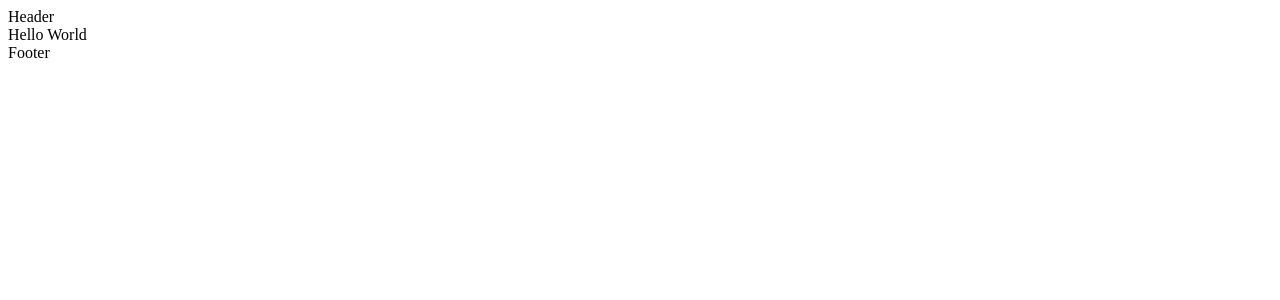
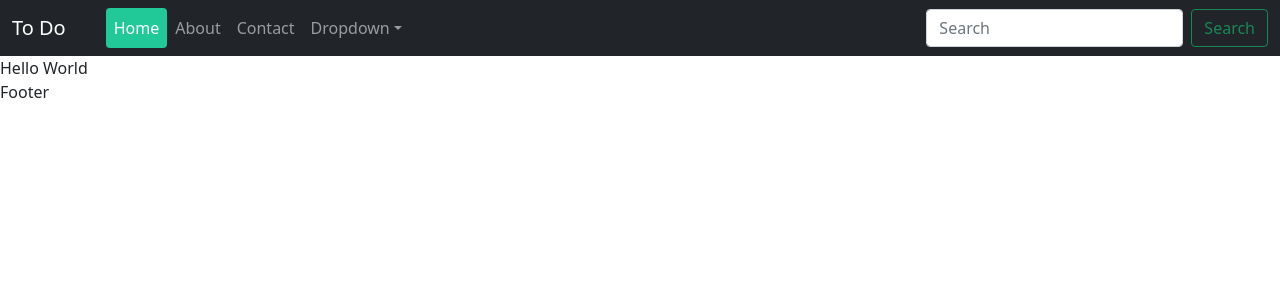
Before and after one commit to ryanpatenio/learning-react, a React (Vite) app: page / in a window 1280 px wide. Shown: the top 300 px of the page. Built offline with nearby package versions, Linux system fonts and the light colour scheme.

Commit message:
add navbar with custom css for active link

```diff
--- a/index.html
+++ b/index.html
@@ -5,9 +5,11 @@
     <link rel="icon" type="image/svg+xml" href="/vite.svg" />
     <meta name="viewport" content="width=device-width, initial-scale=1.0" />
     <title>Vite + React</title>
+    <link href="https://cdn.jsdelivr.net/npm/bootstrap@5.0.2/dist/css/bootstrap.min.css" rel="stylesheet" integrity="sha384-EVSTQN3/azprG1Anm3QDgpJLIm9Nao0Yz1ztcQTwFspd3yD65VohhpuuCOmLASjC" crossorigin="anonymous">
   </head>
   <body>
     <div id="root"></div>
     <script type="module" src="/src/index.jsx"></script>
+    <script src="https://cdn.jsdelivr.net/npm/bootstrap@5.0.2/dist/js/bootstrap.bundle.min.js" integrity="sha384-MrcW6ZMFYlzcLA8Nl+NtUVF0sA7MsXsP1UyJoMp4YLEuNSfAP+JcXn/tWtIaxVXM" crossorigin="anonymous"></script>
   </body>
 </html>
--- a/package.json
+++ b/package.json
@@ -12,7 +12,8 @@
   "dependencies": {
     "dotenv": "^16.5.0",
     "react": "^19.0.0",
-    "react-dom": "^19.0.0"
+    "react-dom": "^19.0.0",
+    "react-router-dom": "^7.5.1"
   },
   "devDependencies": {
     "@eslint/js": "^9.22.0",
--- /dev/null
+++ b/src/assets/navbar.css
@@ -0,0 +1,5 @@
+.navbar-dark .navbar-nav .custom-active {
+    background-color: #20c997;
+    border-radius: 4px; /* optional rounded corners */
+    color: white !important; /* optional text color */
+  }
--- a/src/index.jsx
+++ b/src/index.jsx
@@ -1,9 +1,12 @@
 import { StrictMode } from 'react'
 import { createRoot } from 'react-dom/client'
 import App from './App.jsx'
+import { BrowserRouter } from 'react-router-dom'
 
 createRoot(document.getElementById('root')).render(
   <StrictMode>
-    <App />
+    <BrowserRouter>
+       <App />
+    </BrowserRouter>
   </StrictMode>,
 )
--- a/src/shared/Layouts/RootLayout.jsx
+++ b/src/shared/Layouts/RootLayout.jsx
@@ -1,11 +1,11 @@
 import React from 'react'
-import Header from '../Partials/Header'
 import Footer from '../Partials/Footer'
+import NavBar from '../Partials/NavBar'
 
 const RootLayout = ({children}) => {
   return (
     <div className='main-root'>
-        <Header />
+       <NavBar />
             {children}
         <Footer />
     </div>
--- /dev/null
+++ b/src/shared/Partials/NavBar.jsx
@@ -0,0 +1,101 @@
+import React from 'react'
+import { NavLink, useLocation } from 'react-router-dom'
+import '../../assets/navbar.css';
+
+
+
+const NavBar = () => {
+
+    const navLinks = [
+        { path: '/', label: 'Home' },
+        { path: '/about', label: 'About' },
+        { path: '/contact', label: 'Contact' },
+
+      ];
+    const location = useLocation();
+    const dropdownPath = ['/action','/another','/something'];
+
+    const isDropdownActive = dropdownPath.includes(location.pathname);
+
+  return (
+    <>
+    <nav className="navbar navbar-expand-lg navbar-dark bg-dark">
+        <div className="container-fluid">
+            <a className="navbar-brand" href="/">To Do</a>
+
+            <button className="navbar-toggler" type="button" data-bs-toggle="collapse" data-bs-target="#navbarSupportedContent" aria-controls="navbarSupportedContent" aria-expanded="false" aria-label="Toggle navigation">
+                <span className="navbar-toggler-icon"></span>
+            </button>
+            <div className="collapse navbar-collapse" id="navbarSupportedContent">
+                <ul className="navbar-nav me-auto mb-2 mb-lg-0 px-4">
+                {navLinks.map((link) => (
+                   <li className="nav-item" key={link.path}>
+                    <NavLink
+                        to={link.path}
+                        className={({ isActive }) =>
+                        isActive ? 'nav-link custom-active' : 'nav-link'
+                        }
+                        aria-current={({ isActive }) => isActive ? 'page' : undefined}
+                    >
+                        {link.label}
+                    </NavLink>
+                    </li>
+                 ))}
+
+                    <li className={`nav-item dropdown ${isDropdownActive ? 'custom-active' : ''}`}>
+                        <a className={`nav-link dropdown-toggle ${isDropdownActive ? 'custom-active' : ''}`}
+                           href="#"
+                           id="navbarDropdown"
+                           role="button"
+                           data-bs-toggle="dropdown"
+                           aria-expanded="false"
+                        >
+                        Dropdown
+                        </a>
+                        <ul className="dropdown-menu" aria-labelledby="navbarDropdown">
+                            <li>
+                                <NavLink
+                                    to="/action"
+                                    className={({ isActive }) =>
+                                        `dropdown-item ${isActive ? 'active' : ''}`
+                                    }
+                                    >
+                                    Action
+                                </NavLink>
+                            </li>
+                            <li>
+                                <NavLink
+                                    to="/another"
+                                    className={({ isActive }) =>
+                                        `dropdown-item ${isActive ? 'active' : ''}`
+                                    }
+                                    >
+                                    Another action
+                                </NavLink>
+                            </li>
+                            <li>
+                                <NavLink
+                                    to="/something"
+                                    className={({ isActive }) =>
+                                        `dropdown-item ${isActive ? 'active' : ''}`
+                                    }
+                                    >
+                                    Something else
+                                </NavLink>
+                            </li>
+                        </ul>
+                    </li>
+
+                </ul>
+                <form className="d-flex" noValidate>
+                    <input className="form-control me-2" type="search" placeholder="Search" aria-label="Search"></input>
+                    <button className="btn btn-outline-success" type="submit">Search</button>
+                </form>
+            </div>
+        </div>
+    </nav>
+    </>
+  )
+}
+
+export default NavBar
```
Also changed, not shown: 1 other file (tests, documents, lock files or other folders).
